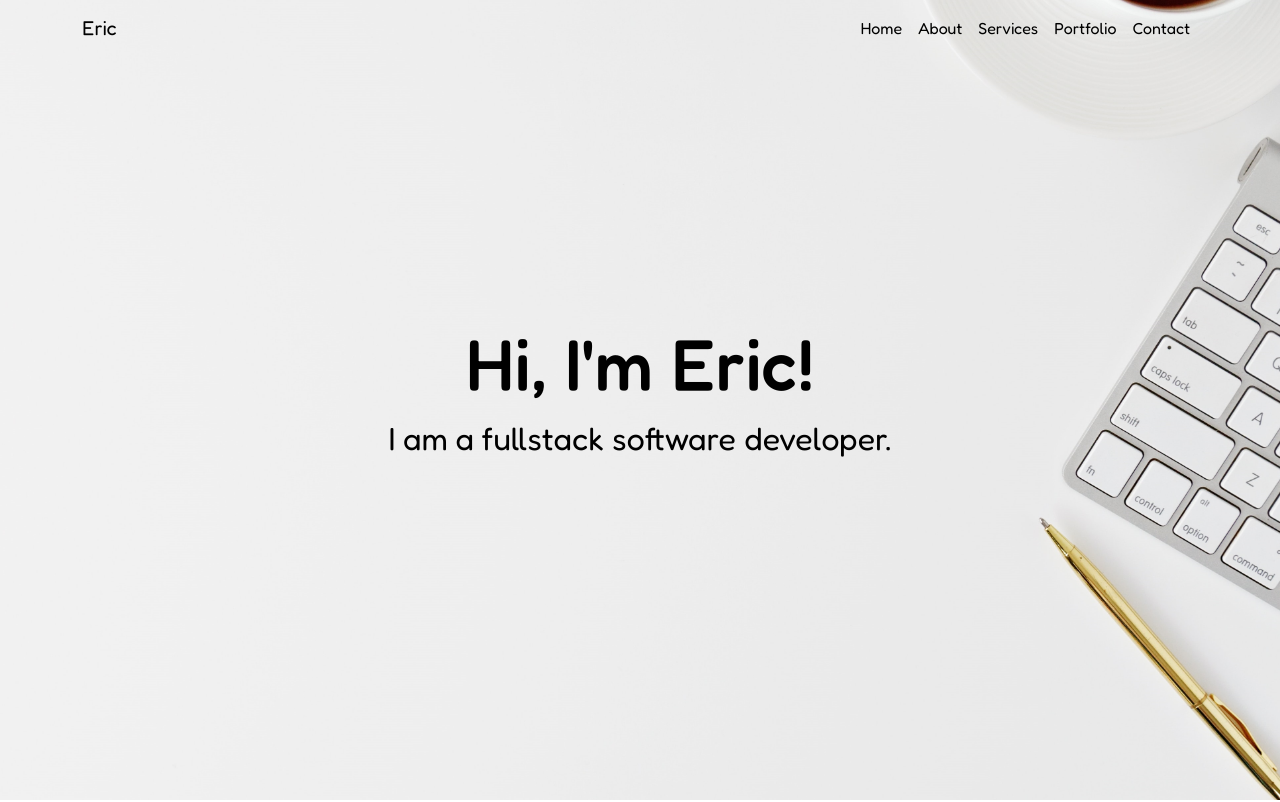
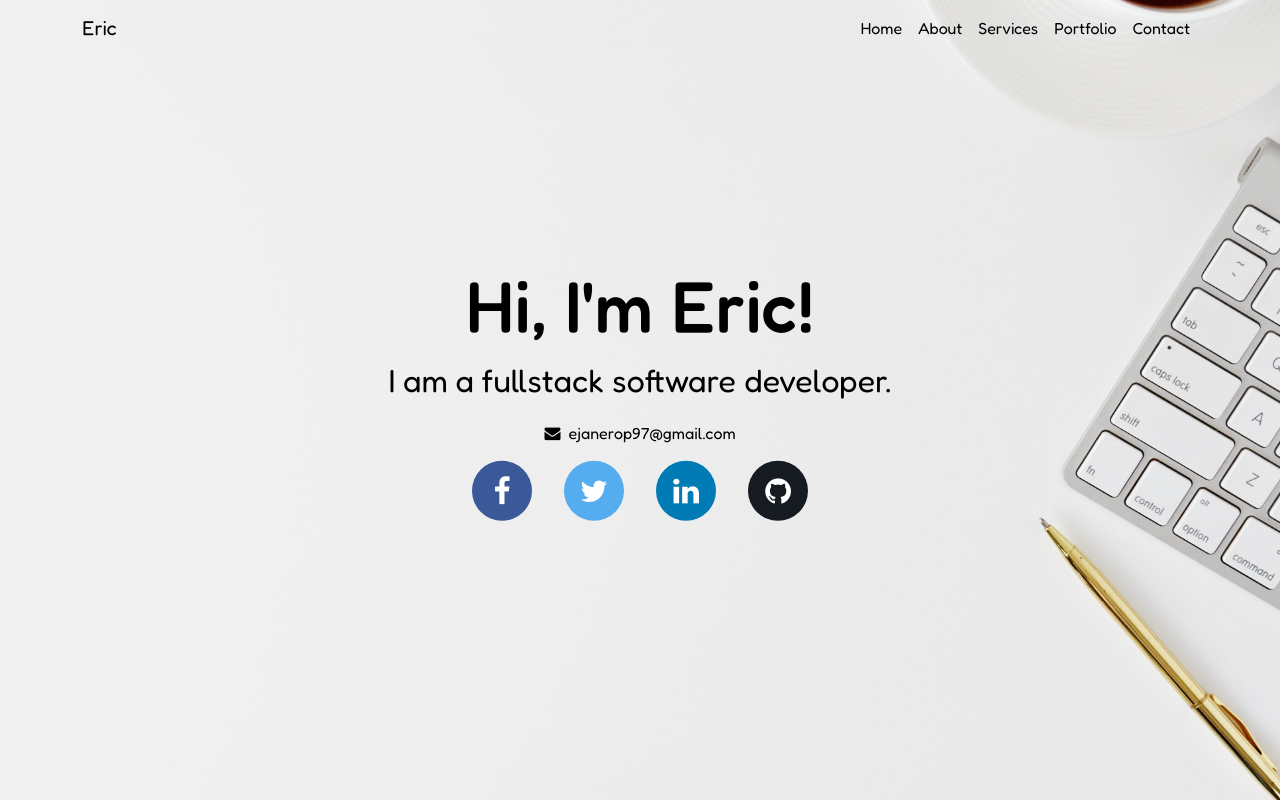
Before and after one commit to ejanerop/portfolio, an Angular app: page / in a window 1280 px wide. Shown: the top 802 px of the page. Built offline with nearby package versions, Linux system fonts and the light colour scheme.

Commit message:
Added social icons in hero component

```diff
--- a/src/app/components/hero/hero.component.html
+++ b/src/app/components/hero/hero.component.html
@@ -4,6 +4,30 @@
       <div class="col-lg-12 col-md-12 col-sm-12 col-xs-12 hero-text">
         <h2 class="hero_title">Hi, I'm Eric!</h2>
         <p class="hero_desc">I am a fullstack software developer.</p>
+        <span><i class="fa fa-envelope"></i> &nbsp;ejanerop97@gmail.com</span>
+        <div class="social-icons-container">
+          <a
+            target="_blank"
+            tar
+            href="https://www.facebook.com/profile.php?id=100009854975845"
+            class="fa fa-facebook"
+          ></a>
+          <a
+            target="_blank"
+            href="https://twitter.com/eric_j_p_"
+            class="fa fa-twitter"
+          ></a>
+          <a
+            target="_blank"
+            href="https://www.linkedin.com/in/eric-janero/"
+            class="fa fa-linkedin"
+          ></a>
+          <a
+            target="_blank"
+            href="https://github.com/ejanerop"
+            class="fa fa-github"
+          ></a>
+        </div>
       </div>
     </div>
   </div>
--- a/src/app/components/hero/hero.component.scss
+++ b/src/app/components/hero/hero.component.scss
@@ -20,3 +20,56 @@
   transform: translate(-50%, -50%);
   color: black;
 }
+
+.social-icons-container {
+  display: flex;
+  justify-content: center;
+  gap: 2rem;
+  align-items: center;
+  margin-top: 1rem;
+  margin-bottom: 1rem;
+}
+
+/* Style all font awesome icons */
+.fa:not(.fa-envelope) {
+  padding: 15px;
+  font-size: 30px;
+  width: 60px;
+  min-width: 60px;
+  text-align: center;
+  text-decoration: none;
+  border-radius: 50%;
+
+  &:hover {
+    opacity: 0.7;
+  }
+}
+
+/* Set a specific color for each brand */
+
+/* Facebook */
+.fa-facebook {
+  background: #3b5998;
+  color: white;
+}
+
+/* Twitter */
+.fa-twitter {
+  background: #55acee;
+  color: white;
+}
+
+.fa-linkedin {
+  background: #007bb5;
+  color: white;
+}
+
+.fa-instagram {
+  background: #125688;
+  color: white;
+}
+
+.fa-github {
+  background: #161b22;
+  color: white;
+}
```
